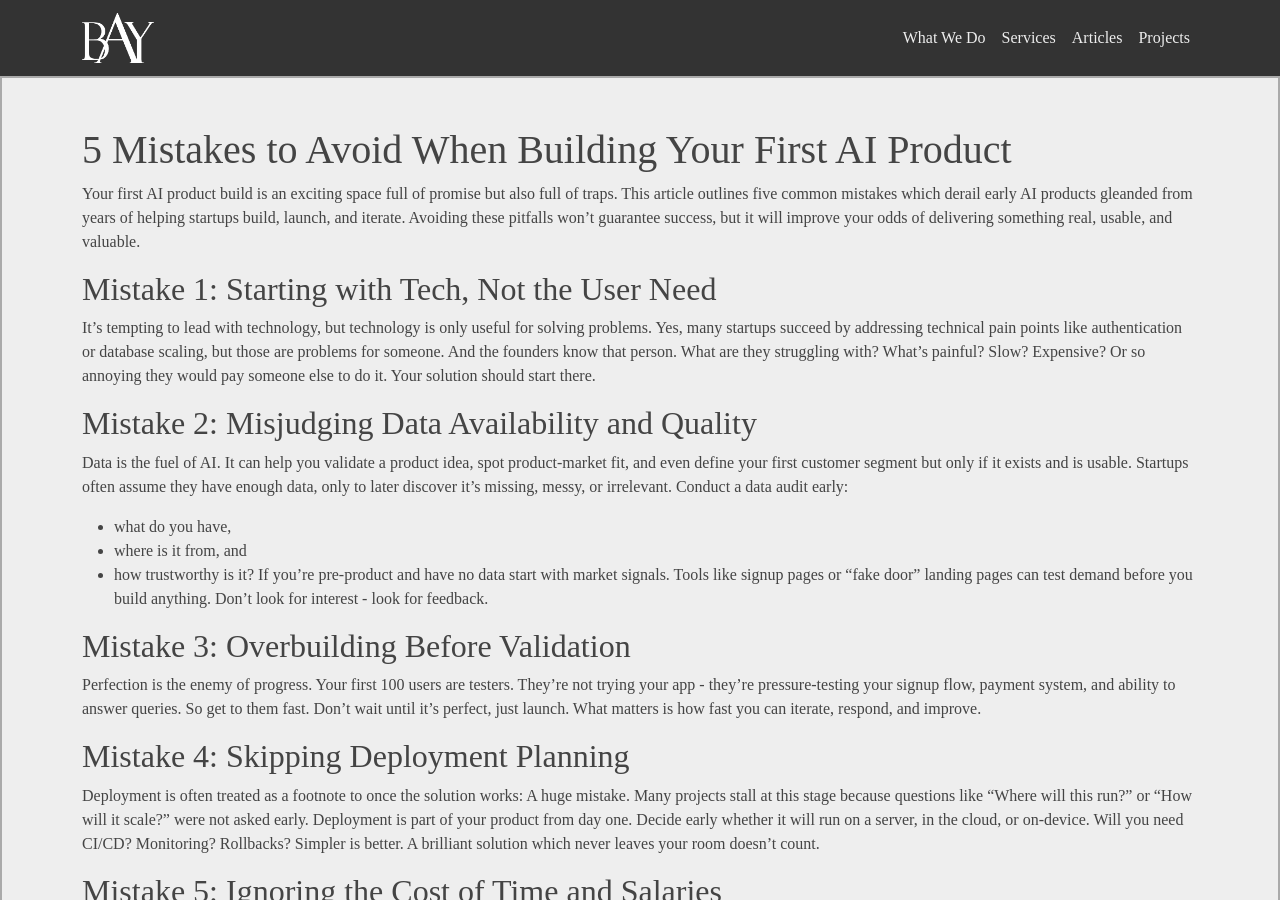
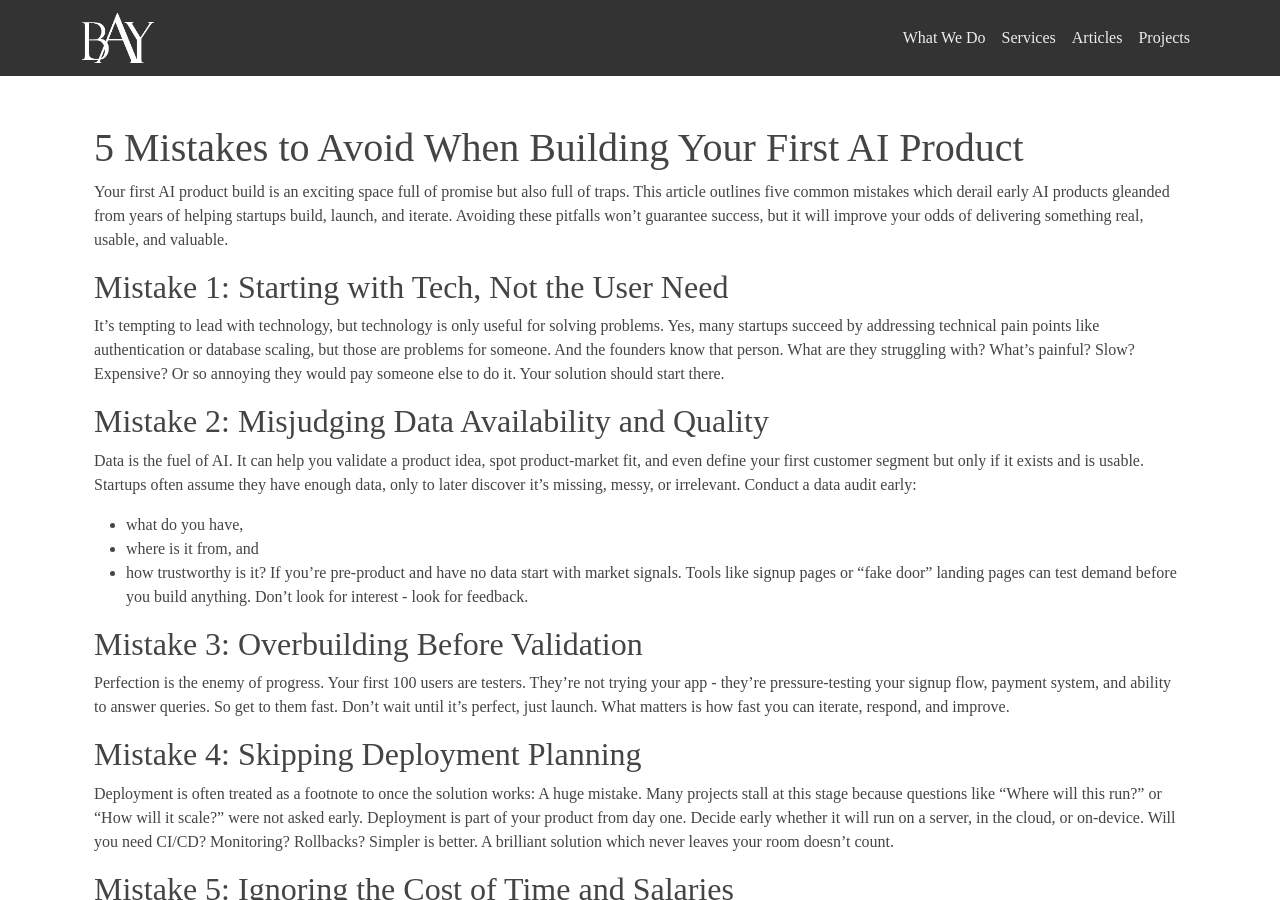
Before and after one commit to bayinfosys/bayinfosys.github.io, a Jekyll site: the page built from _posts/2026-01-01-14-5-mistakes-to-avoid.md, in a window 1280 px wide and 900 px high. Built offline with Jekyll 4.4.1, drawn with Linux system fonts in a browser that asks for light colours.

Commit message:
article layout updated

```diff
--- a/_layouts/article.html
+++ b/_layouts/article.html
@@ -17,7 +20,7 @@ layout: default
 }
 </script>
 
-<section class="py-5 section-light">
+<main class="container py-5">
   <article class="container">
     {{ content }}
   </article>
@@ -26,4 +29,4 @@ layout: default
   <p class="text-muted">
     Questions about this? <a href="/#contact-us">Get in touch.</a>
   </p>
-</section>
+</main>
```
Also changed, not shown: other parts of _layouts/article.html (+3 -0 lines).
